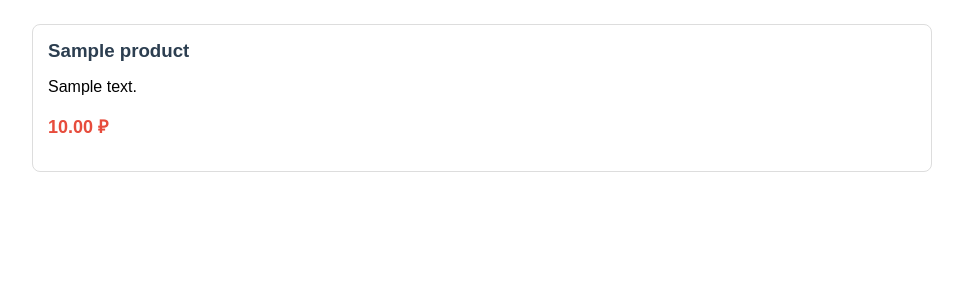
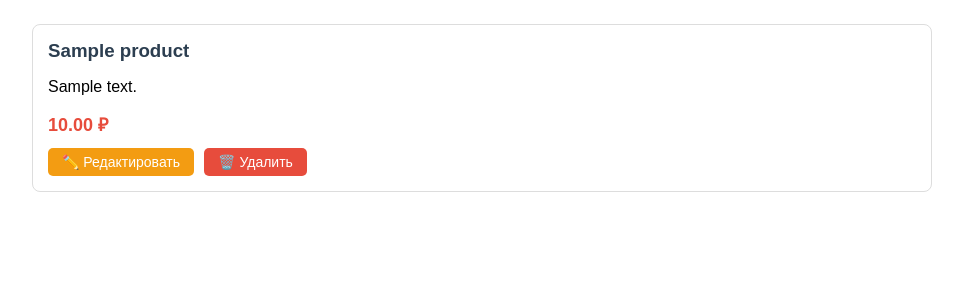
Before and after one commit to Minityrsa/homework_project, a Django app: page / in a window 1280 px wide. Shown: the part 78-378 px from the top of the page, without its empty margins (158-1121 px from the left). Run offline with Django 5.2, Linux system fonts and the light colour scheme; tables that the repository leaves empty hold one stand-in row (values such as "Sample post").

Commit message:
feat: Добавить кнопки и URL для редактирования и удаления товаров

```diff
--- a/catalog/templates/catalog/product_list.html
+++ b/catalog/templates/catalog/product_list.html
@@ -12,9 +12,24 @@
             padding: 10px 20px; border-radius: 6px; font-size: 15px;
         }
         .btn-add:hover { background: #229954; }
-        .product { border: 1px solid #ddd; border-radius: 8px; padding: 15px; margin-bottom: 15px; }
+
+        .product {
+            border: 1px solid #ddd; border-radius: 8px; padding: 15px;
+            margin-bottom: 15px;
+        }
         .product h3 { margin: 0 0 8px; color: #2c3e50; }
-        .price { color: #e74c3c; font-weight: bold; font-size: 18px; }
+        .price { color: #e74c3c; font-weight: bold; font-size: 18px; margin: 8px 0; }
+
+        .actions { display: flex; gap: 10px; margin-top: 12px; }
+        .btn-sm {
+            padding: 6px 14px; border-radius: 5px; font-size: 14px;
+            text-decoration: none; display: inline-block; cursor: pointer;
+        }
+        .btn-edit { background: #f39c12; color: white; }
+        .btn-edit:hover { background: #e67e22; }
+        .btn-delete { background: #e74c3c; color: white; }
+        .btn-delete:hover { background: #c0392b; }
+
         .empty { color: #888; font-style: italic; }
     </style>
 </head>
@@ -32,6 +47,11 @@
                     <p>{{ product.description }}</p>
                 {% endif %}
                 <p class="price">{{ product.price }} ₽</p>
+
+                <div class="actions">
+                    <a href="{% url 'product_edit' product.pk %}" class="btn-sm btn-edit">✏️ Редактировать</a>
+                    <a href="{% url 'product_delete' product.pk %}" class="btn-sm btn-delete">🗑️ Удалить</a>
+                </div>
             </div>
         {% endfor %}
     {% else %}
--- a/shop_project/urls.py
+++ b/shop_project/urls.py
@@ -6,4 +6,6 @@ urlpatterns = [
     path('admin/', admin.site.urls),
     path('', views.product_list, name='product_list'),
     path('products/add/', views.product_add, name='product_add'),
+    path('products/<int:pk>/edit/', views.product_edit, name='product_edit'),
+    path('products/<int:pk>/delete/', views.product_delete, name='product_delete'),
 ]
```
